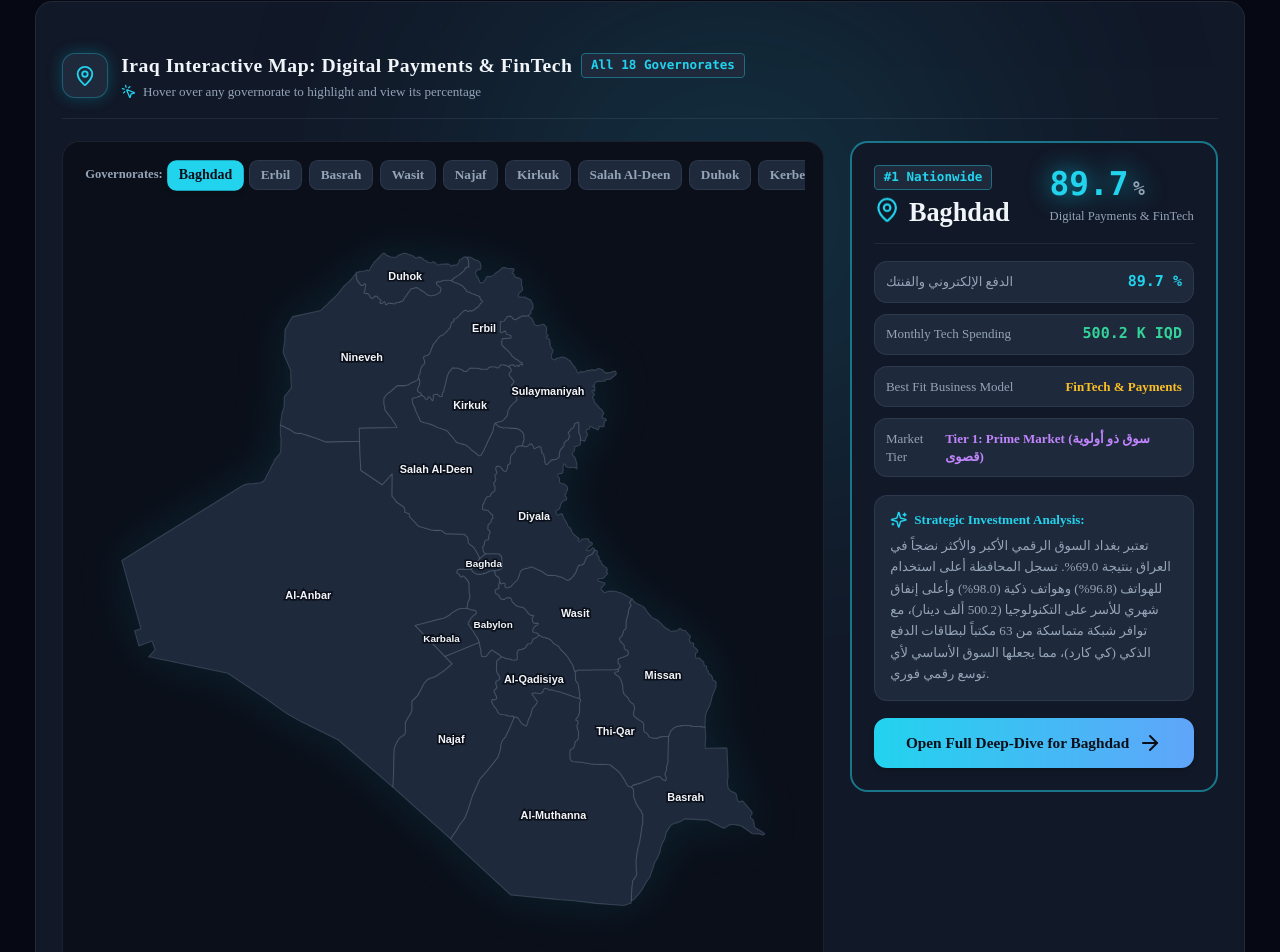
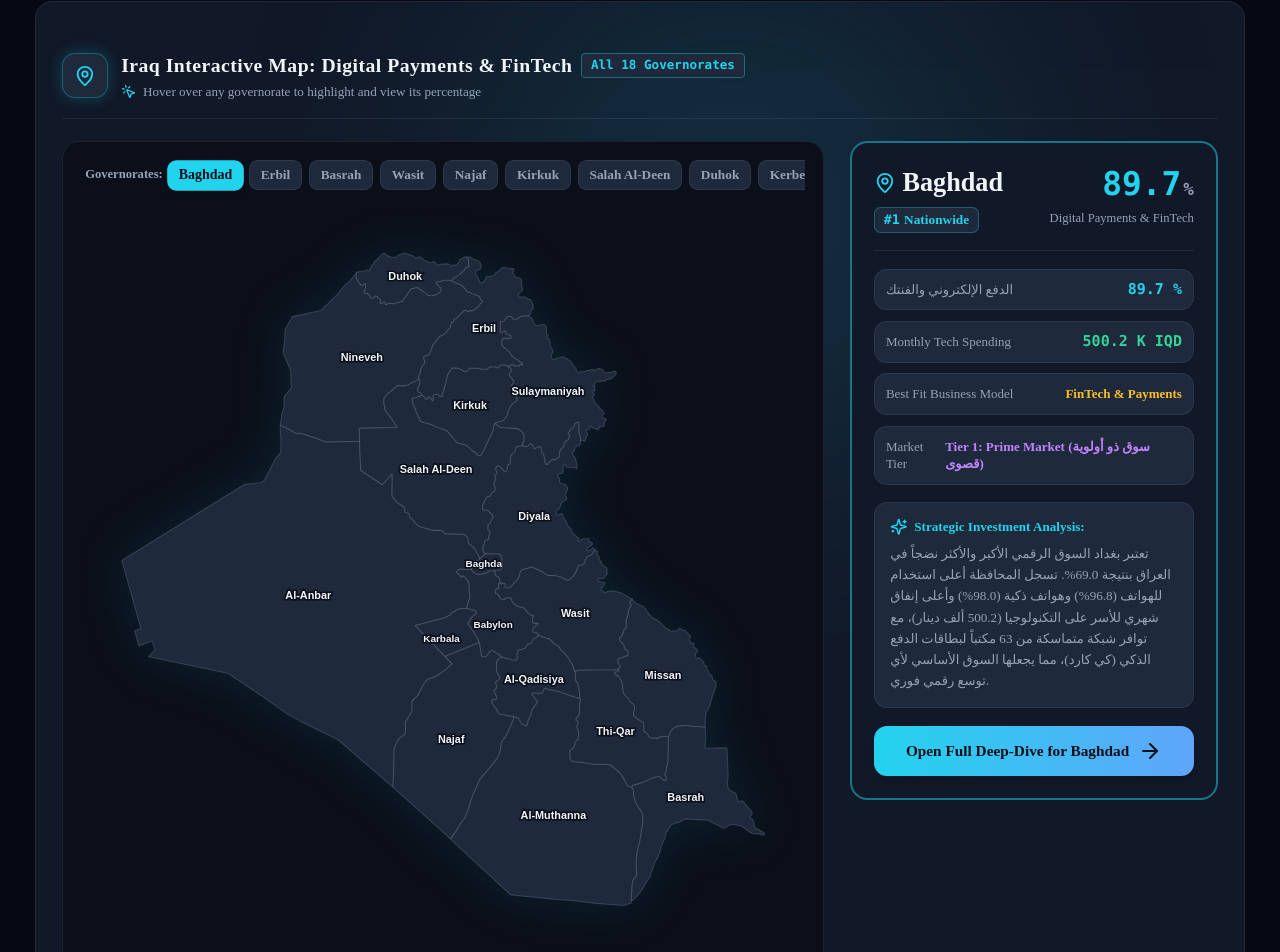
Before and after one commit to mariam-hk/digital-project-explorer, a Next.js app: page /preview in a window 1280 px wide. Shown: the part 1351-2303 px from the top of the page. Built offline with nearby package versions, Linux system fonts and the light colour scheme.

Commit message:
fix: restructure governorate card header to eliminate percentage and rank overlap

```diff
--- a/src/components/dashboard/IraqInteractiveMap.tsx
+++ b/src/components/dashboard/IraqInteractiveMap.tsx
@@ -294,21 +294,21 @@ export const IraqInteractiveMap: React.FC<IraqInteractiveMapProps> = ({
                   top: `${mousePos.y - 12}px`,
                 }}
               >
-                <div className="bg-white/95 text-slate-900 dark:bg-[#090E20]/95 dark:text-white backdrop-blur-md border border-slate-300 dark:border-cyan-400/80 rounded-xl px-4 py-2.5 shadow-xl dark:shadow-[0_0_25px_rgba(6,182,212,0.6)] text-center min-w-[150px] whitespace-nowrap">
+                <div className="bg-white/95 text-[#0F172A] dark:bg-[#111827]/95 dark:text-[#F1F5F9] backdrop-blur-md border border-[#CBD5E1] dark:border-[rgba(148,163,184,0.25)] rounded-xl px-4 py-2.5 shadow-xl text-center min-w-[150px] whitespace-nowrap">
                   {/* Governorate Name */}
-                  <span className="text-xs font-black text-slate-900 dark:text-white block">
+                  <span className="text-xs font-black text-[#0F172A] dark:text-[#F1F5F9] block">
                     {isAr ? `محافظة ${hoveredGov.nameAr}` : hoveredGov.nameEn}
                   </span>
 
                   {/* Percentage Value */}
-                  <div className="flex items-center justify-center gap-1.5 mt-1">
-                    <span className="text-lg font-black text-cyan-600 dark:text-[#0E7490] dark:text-[#22D3EE] font-mono drop-shadow-[0_0_10px_rgba(6,182,212,0.9)]">
+                  <div className="flex items-center justify-center gap-1.5 mt-1" dir="ltr">
+                    <span className="text-lg font-black text-[#0E7490] dark:text-[#22D3EE] font-mono">
                       {hoveredGov[selectedTopic.metricKey]}
                       <span className="text-xs text-[#334155] dark:text-[#94A3B8] font-sans ml-0.5">
                         {selectedTopic.unit}
                       </span>
                     </span>
-                    <span className="text-[10px] font-mono px-1.5 py-0.2 rounded bg-[#E2E8F0] text-[#0E7490] dark:bg-[#1E293B] dark:text-[#22D3EE] font-bold border border-[#0E7490]/30 dark:border-[#22D3EE]/30 whitespace-nowrap">
+                    <span className="text-[10px] font-mono px-1.5 py-0.5 rounded bg-[#E2E8F0] text-[#0E7490] dark:bg-[#1E293B] dark:text-[#22D3EE] font-bold border border-[#0E7490]/30 dark:border-[#22D3EE]/30 whitespace-nowrap">
                       #{hoveredGov.rank}
                     </span>
                   </div>
@@ -329,7 +329,7 @@ export const IraqInteractiveMap: React.FC<IraqInteractiveMapProps> = ({
                 ? "💡 مرّر الماوس فوق أي محافظة لتضيء وتظهر نسبتها فوراً"
                 : "💡 Hover over any governorate to view percentage"}
             </span>
-            <span className="font-mono text-[#0E7490] dark:text-[#22D3EE] font-bold">
+            <span className="font-mono text-[#0E7490] dark:text-[#22D3EE] font-bold" dir="ltr">
               {activeGov ? (isAr ? activeGov.nameAr : activeGov.nameEn) : ""}:{" "}
               {activeGov ? activeGov[selectedTopic.metricKey] : ""}{selectedTopic.unit}
             </span>
@@ -339,29 +339,33 @@ export const IraqInteractiveMap: React.FC<IraqInteractiveMapProps> = ({
         {/* Selected Governorate Full Strategic Intelligence Card (4 Cols) */}
         {activeGov && (
           <div className="lg:col-span-4 rounded-2xl bg-white dark:bg-[#111827] border-2 border-[#0E7490]/40 dark:border-[#22D3EE]/50 p-5 shadow-sm dark:shadow-none space-y-4 transition-colors duration-300">
-            {/* Header info */}
-            <div className="border-b border-[#CBD5E1] dark:border-[rgba(148,163,184,0.12)] pb-3 flex items-start justify-between gap-2 sm:gap-3">
-              <div className="min-w-0">
-                <div className="flex items-center gap-2">
-                  <span className="px-2 py-0.5 rounded text-[10px] font-mono font-bold bg-[#E2E8F0] text-[#0E7490] dark:bg-[#1E293B] dark:text-[#22D3EE] border border-[#0E7490]/40 dark:border-[#22D3EE]/40 whitespace-nowrap inline-flex items-center">
-                    #{activeGov.rank} {isAr ? "في عموم العراق" : "Nationwide"}
+            {/* Header info: Governorate Name & Big Metric with clean separation */}
+            <div className="border-b border-[#CBD5E1] dark:border-[rgba(148,163,184,0.12)] pb-4 flex items-start justify-between gap-3">
+              {/* Right Side in RTL: Governorate Name & Nationwide Rank Badge */}
+              <div className="min-w-0 flex-1 space-y-1">
+                <h4 className="text-xl sm:text-2xl font-black text-[#0F172A] dark:text-[#F1F5F9] flex items-center gap-1.5 truncate">
+                  <MapPin className="w-5 h-5 text-[#0E7490] dark:text-[#22D3EE] shrink-0" />
+                  <span className="truncate">{isAr ? activeGov.nameAr : activeGov.nameEn}</span>
+                </h4>
+                <div className="flex items-center gap-1.5 pt-0.5">
+                  <span className="px-2 py-0.5 rounded-md text-[11px] font-semibold bg-[#E2E8F0] text-[#0E7490] dark:bg-[#1E293B] dark:text-[#22D3EE] border border-[#0E7490]/30 dark:border-[#22D3EE]/30 whitespace-nowrap inline-flex items-center gap-1">
+                    <span className="font-mono font-bold">#{activeGov.rank}</span>
+                    <span>{isAr ? "في عموم العراق" : "Nationwide"}</span>
                   </span>
                 </div>
-                <h4 className="text-xl sm:text-2xl font-black text-[#0F172A] dark:text-[#F1F5F9] flex items-center gap-1.5 sm:gap-2 mt-1 truncate">
-                  <MapPin className="w-5 h-5 sm:w-6 sm:h-6 text-[#0E7490] dark:text-[#22D3EE] animate-bounce shrink-0" />
-                  <span className="truncate">{isAr ? activeGov.nameAr : activeGov.nameEn}</span>
-                </h4>
               </div>
 
-              {/* Big Metric Display */}
-              <div className="text-left rtl:text-right shrink-0">
-                <span className="text-2xl sm:text-3xl font-black text-cyan-600 dark:text-[#0E7490] dark:text-[#22D3EE] font-mono drop-shadow-[0_0_12px_rgba(6,182,212,0.9)] whitespace-nowrap block">
-                  {activeGov[selectedTopic.metricKey]}
-                  <span className="text-base sm:text-lg text-[#334155] dark:text-[#94A3B8] font-sans ml-1">
+              {/* Left Side in RTL: Big Metric Display */}
+              <div className="shrink-0 flex flex-col items-end rtl:items-start text-right rtl:text-left">
+                <div className="flex items-baseline gap-0.5 font-mono leading-none" dir="ltr">
+                  <span className="text-2xl sm:text-3xl font-black text-[#0E7490] dark:text-[#22D3EE]">
+                    {activeGov[selectedTopic.metricKey]}
+                  </span>
+                  <span className="text-sm sm:text-base font-bold text-[#334155] dark:text-[#94A3B8]">
                     {selectedTopic.unit}
                   </span>
-                </span>
-                <span className="block text-[10px] text-[#334155] dark:text-[#94A3B8] font-medium mt-0.5 whitespace-nowrap">
+                </div>
+                <span className="block text-[10px] text-[#334155] dark:text-[#94A3B8] font-medium mt-1 whitespace-nowrap">
                   {isAr ? selectedTopic.titleAr : selectedTopic.titleEn}
                 </span>
               </div>
```
